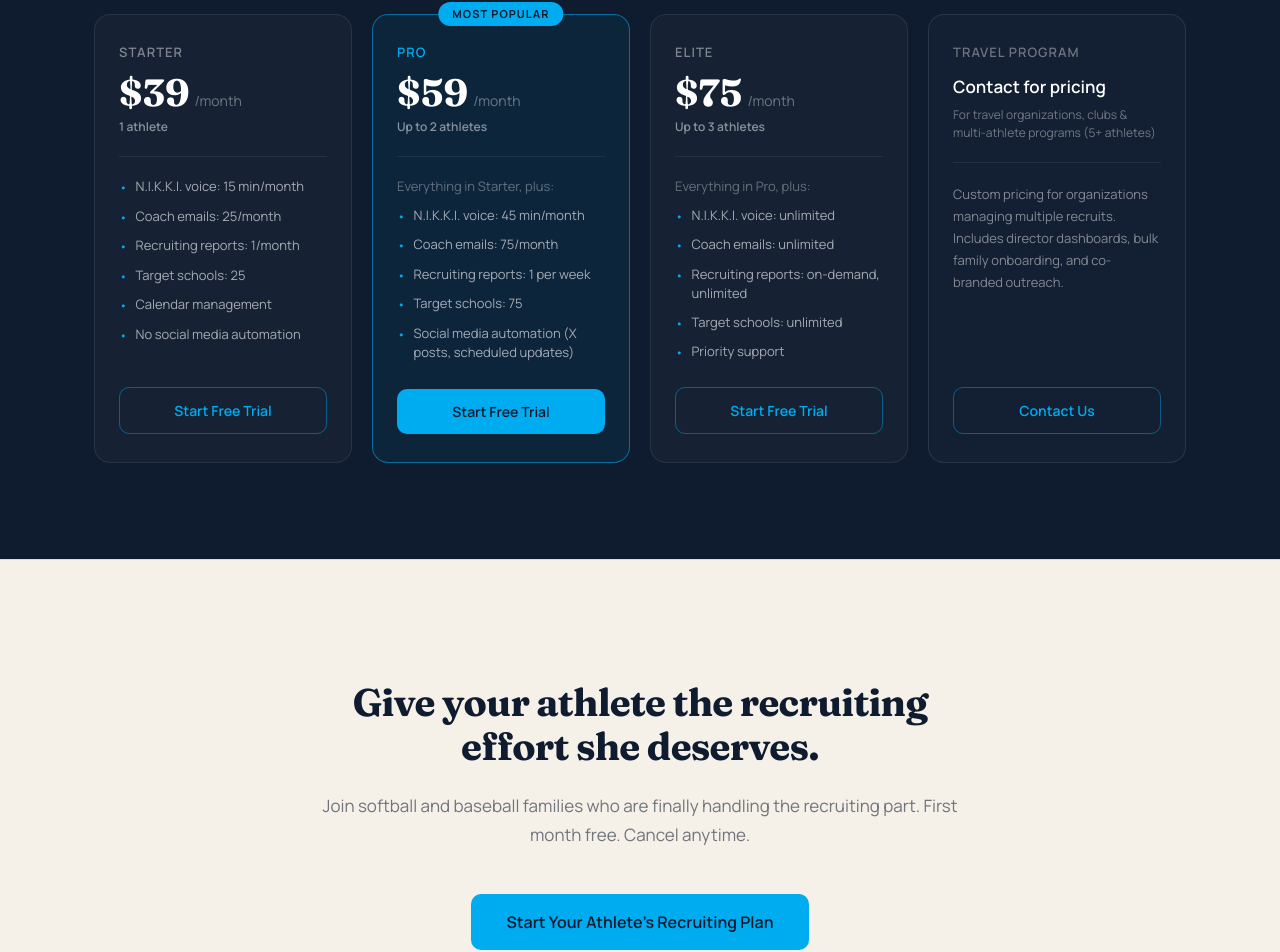
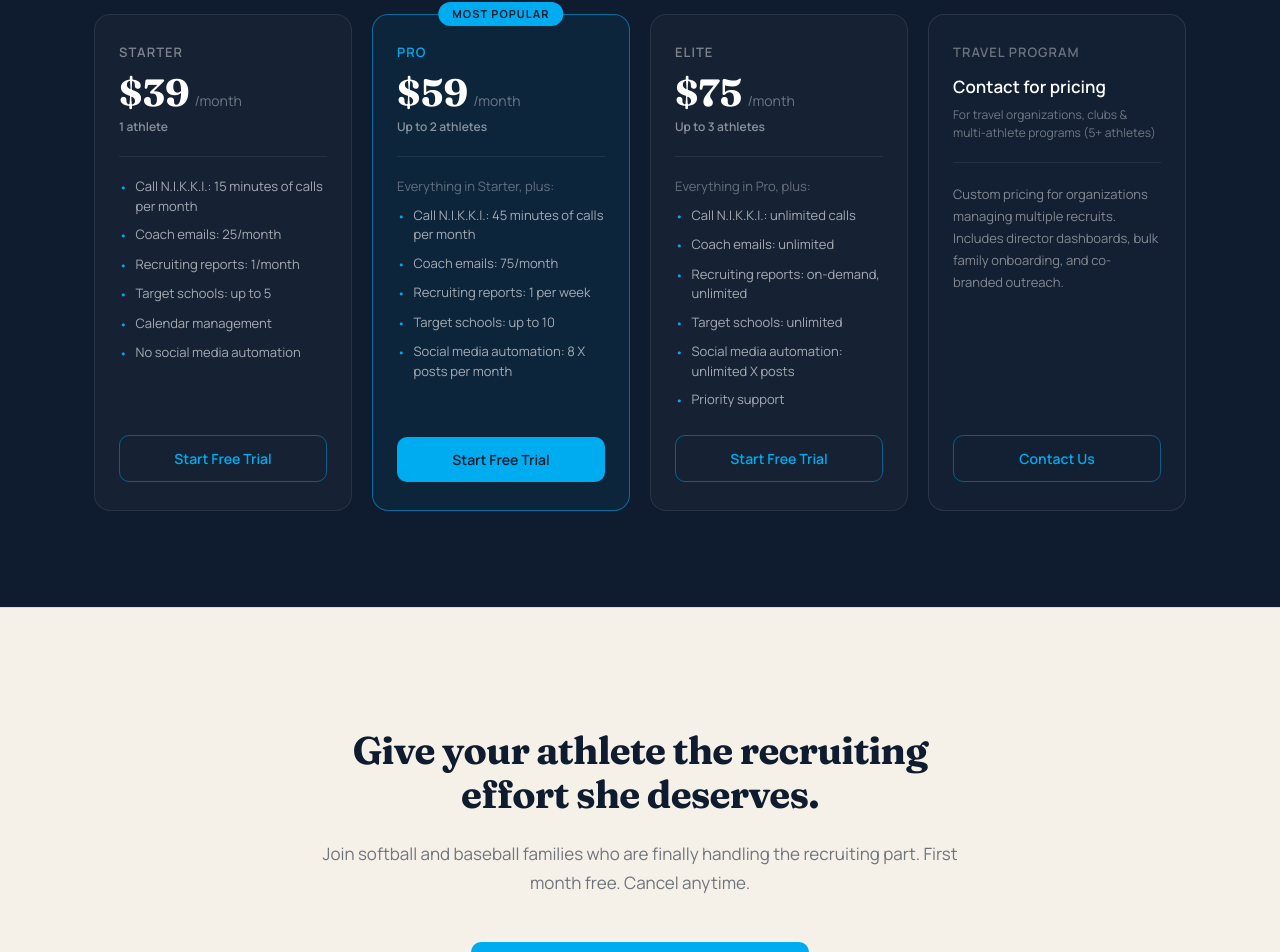
Before and after one commit to dmvdreamtech/nextplaystars-landing, a Next.js app: page / in a window 1280 px wide. Shown: the part 5833-6785 px from the top of the page. Built offline with nearby package versions, Linux system fonts and the light colour scheme.

Commit message:
Clarify NIKKI voice copy, update school limits, add social post limits

```diff
--- a/src/components/sections/Pricing.tsx
+++ b/src/components/sections/Pricing.tsx
@@ -6,10 +6,10 @@ const tiers = [
     price: "$39",
     athletes: "1 athlete",
     features: [
-      "N.I.K.K.I. voice: 15 min/month",
+      "Call N.I.K.K.I.: 15 minutes of calls per month",
       "Coach emails: 25/month",
       "Recruiting reports: 1/month",
-      "Target schools: 25",
+      "Target schools: up to 5",
       "Calendar management",
       "No social media automation",
     ],
@@ -24,11 +24,11 @@ const tiers = [
     athletes: "Up to 2 athletes",
     features: [
       "Everything in Starter, plus:",
-      "N.I.K.K.I. voice: 45 min/month",
+      "Call N.I.K.K.I.: 45 minutes of calls per month",
       "Coach emails: 75/month",
       "Recruiting reports: 1 per week",
-      "Target schools: 75",
-      "Social media automation (X posts, scheduled updates)",
+      "Target schools: up to 10",
+      "Social media automation: 8 X posts per month",
     ],
     popular: true,
     travel: false,
@@ -41,10 +41,11 @@ const tiers = [
     athletes: "Up to 3 athletes",
     features: [
       "Everything in Pro, plus:",
-      "N.I.K.K.I. voice: unlimited",
+      "Call N.I.K.K.I.: unlimited calls",
       "Coach emails: unlimited",
       "Recruiting reports: on-demand, unlimited",
       "Target schools: unlimited",
+      "Social media automation: unlimited X posts",
       "Priority support",
     ],
     popular: false,
```
